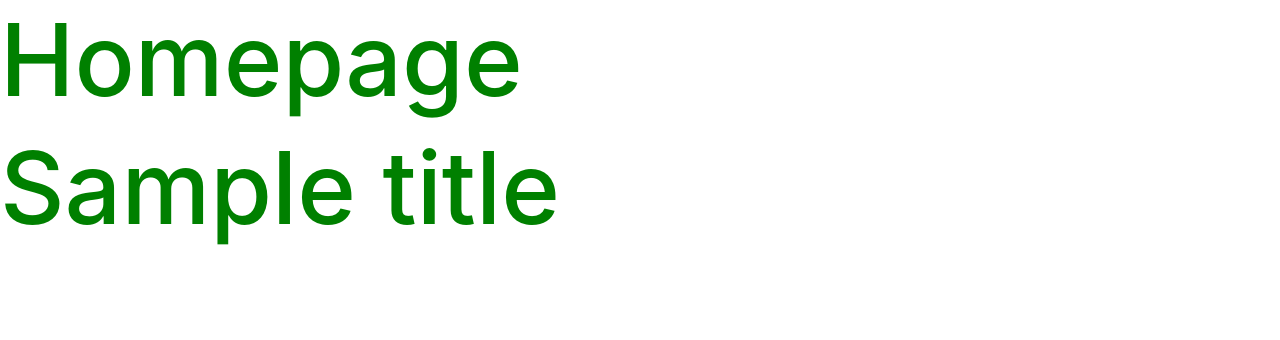
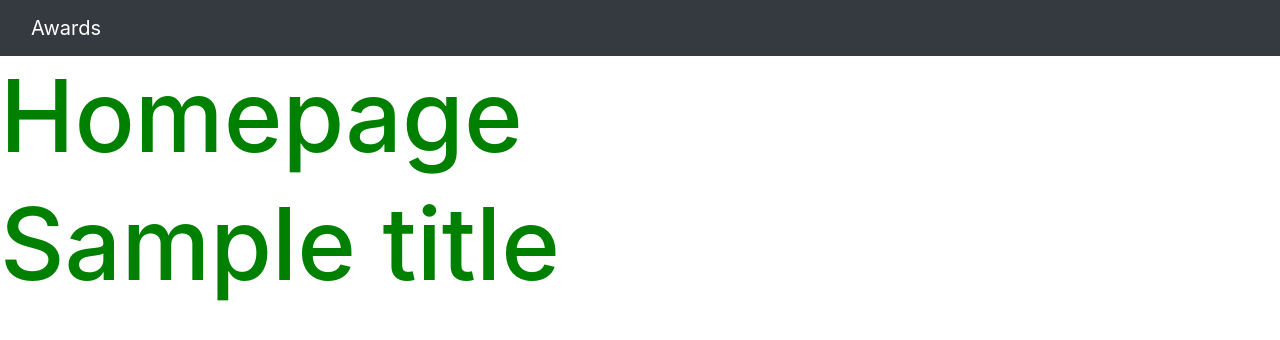
Before and after one commit to brenda-wanjiku/projectIP, a Django app: template project/templates/homepage.html in a window 1280 px wide. Shown: the top 340 px of the page. Run offline with Django 3.2, Linux system fonts and the light colour scheme; the template is opened without the code that fills it: most values are stand-ins (such as "Sample title", 1, 10 or a date in 2020); some libraries are stand-ins or nearby versions.

Commit message:
Creates navbar

```diff
--- a/project/templates/base.html
+++ b/project/templates/base.html
@@ -9,9 +9,12 @@
 </head>
 
 <body>
+    {% include 'navbar.html' %}
+
     {% block content %}
     <h1> Homepage </h1>
-    {%endblock%}
+    {% endblock %}
+
     {% block scripts %}
     <script src="https://ajax.googleapis.com/ajax/libs/jquery/3.2.1/jquery.min.js"></script>
     {% bootstrap_javascript %}
--- a/project/templates/navbar.html
+++ b/project/templates/navbar.html
@@ -0,0 +1,31 @@
+<!DOCTYPE html>
+<html lang="en">
+
+<head>
+
+    <meta charset="utf-8">
+    <meta name="viewport" content="width=device-width, initial-scale=1">
+</head>
+
+<body>
+    <nav class="navbar navbar-dark bg-dark">
+        <div class="container-fluid">
+            <div class="navbar-header">
+                <a class="navbar-brand" href="{% url 'homepage' %}"> Awards</a>
+            </div>
+        </div>
+        <!---- Adding a search form -->
+        <div class=" col-sm-4 col-md-4 navbar-right">
+
+
+
+
+        </div>
+        <!---  Search form end -->
+        <!-- Another search form-->
+
+        </div>
+    </nav>
+</body>
+
+</html>
```
